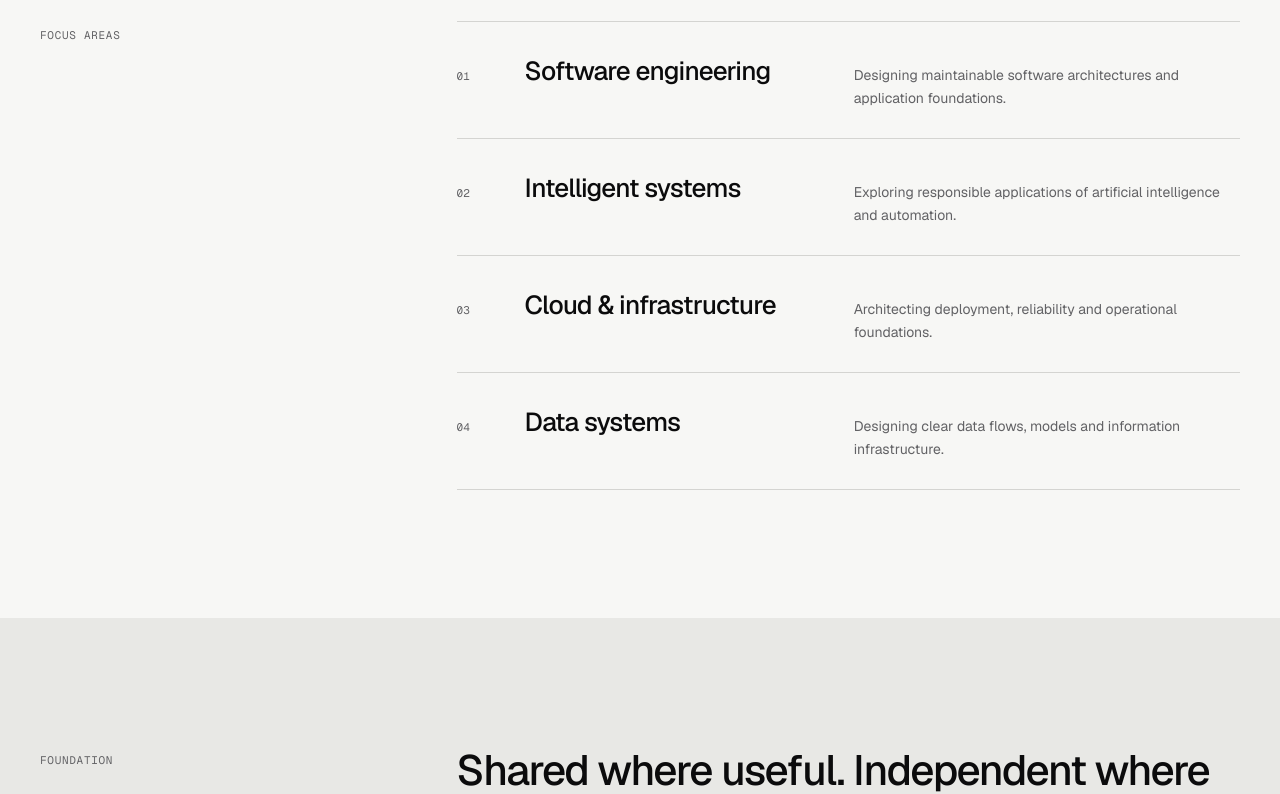
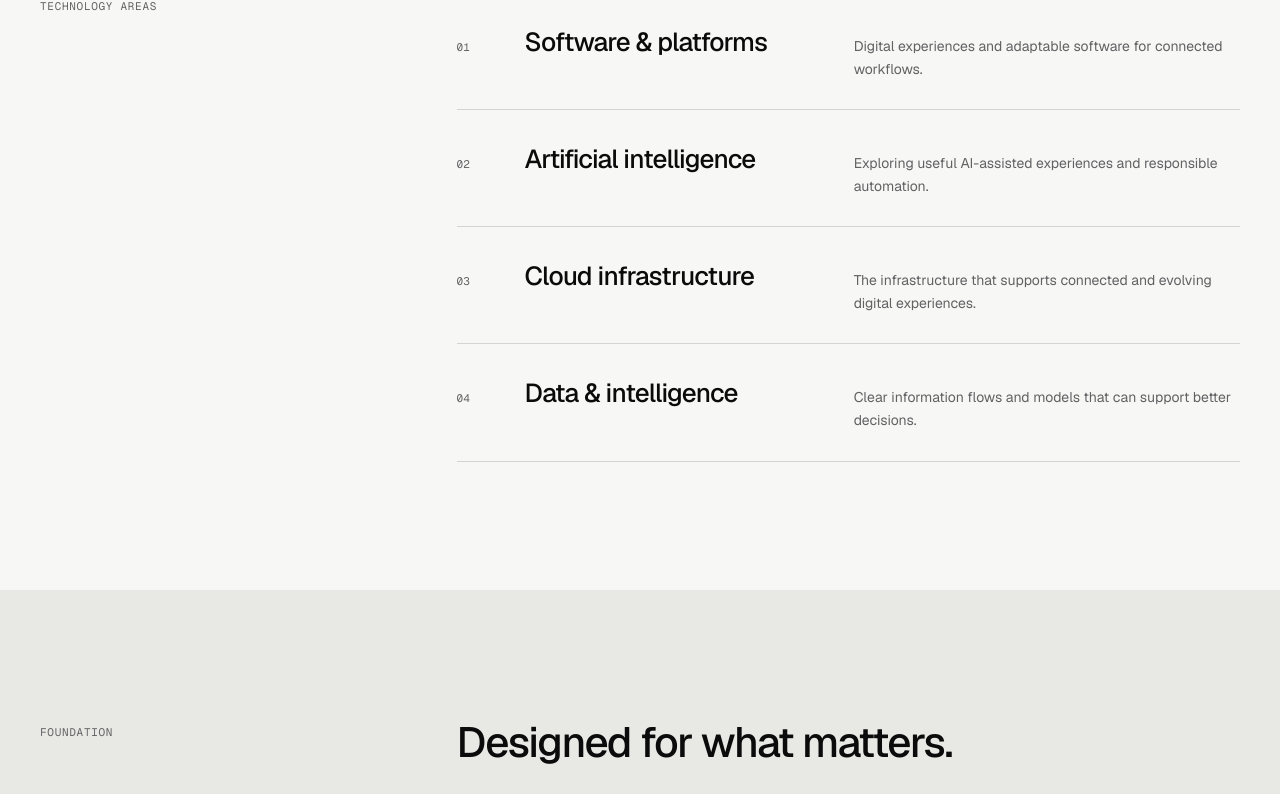
Before and after one commit to ejepsystems/ejepsystems, a Next.js app in the folder apps/web/: page /technology in a window 1280 px wide. Shown: the part 636-1430 px from the top of the page. Built offline with nearby package versions, Linux system fonts and the light colour scheme.

Commit message:
feat(corporate): make technology page solution-oriented

```diff
--- a/apps/web/app/technology/page.tsx
+++ b/apps/web/app/technology/page.tsx
@@ -1,6 +1,6 @@
 import type {Metadata} from "next";import {PageFrame,PageHero} from "@/components/page-frame";
-export const metadata:Metadata={title:"Technology",description:"Explore Pectrium's engineering interests and approach to shared technology foundations."};
-const areas=[["01","Software engineering","Designing maintainable software architectures and application foundations."],["02","Intelligent systems","Exploring responsible applications of artificial intelligence and automation."],["03","Cloud & infrastructure","Architecting deployment, reliability and operational foundations."],["04","Data systems","Designing clear data flows, models and information infrastructure."]];
-export default function Technology(){return <PageFrame><PageHero eyebrow="02 / Technology" title="Engineering what comes next." description="Our areas of architectural focus are guided by disciplined engineering, careful validation and the needs of each initiative. They are not claims of currently operating services."/>
-<section className="shell editorial-section"><p className="section-index">Focus areas</p><div className="editorial-rows">{areas.map(a=><article key={a[0]}><span>{a[0]}</span><h3>{a[1]}</h3><p>{a[2]}</p></article>)}</div></section>
-<section className="editorial-band"><div className="shell editorial-section"><p className="section-index">Foundation</p><div><h2>Shared where useful. Independent where necessary.</h2><p>Common standards can reduce repeated work in design, testing, security and deployment. Each initiative should retain the architecture, identity and experience its requirements demand.</p></div></div></section></PageFrame>;}
+export const metadata:Metadata={title:"Technology",description:"Discover Pectrium's focus on software, intelligent systems, cloud infrastructure and data."};
+const areas=[["01","Software & platforms","Digital experiences and adaptable software for connected workflows."],["02","Artificial intelligence","Exploring useful AI-assisted experiences and responsible automation."],["03","Cloud infrastructure","The infrastructure that supports connected and evolving digital experiences."],["04","Data & intelligence","Clear information flows and models that can support better decisions."]];
+export default function Technology(){return <PageFrame><PageHero eyebrow="Technology" title="The technology behind possibility." description="Software, intelligent systems, cloud and data are the areas informing Pectrium’s work and future solutions."/>
+<section className="shell editorial-section"><p className="section-index">Technology areas</p><div className="editorial-rows">{areas.map(a=><article key={a[0]}><span>{a[0]}</span><h3>{a[1]}</h3><p>{a[2]}</p></article>)}</div></section>
+<section className="editorial-band"><div className="shell editorial-section"><p className="section-index">Foundation</p><div><h2>Designed for what matters.</h2><p>Different problems call for different solutions. We approach each technology direction with attention to usefulness, reliability and the people it may serve. These are areas of focus, not claims of currently available services.</p></div></div></section></PageFrame>;}
```
